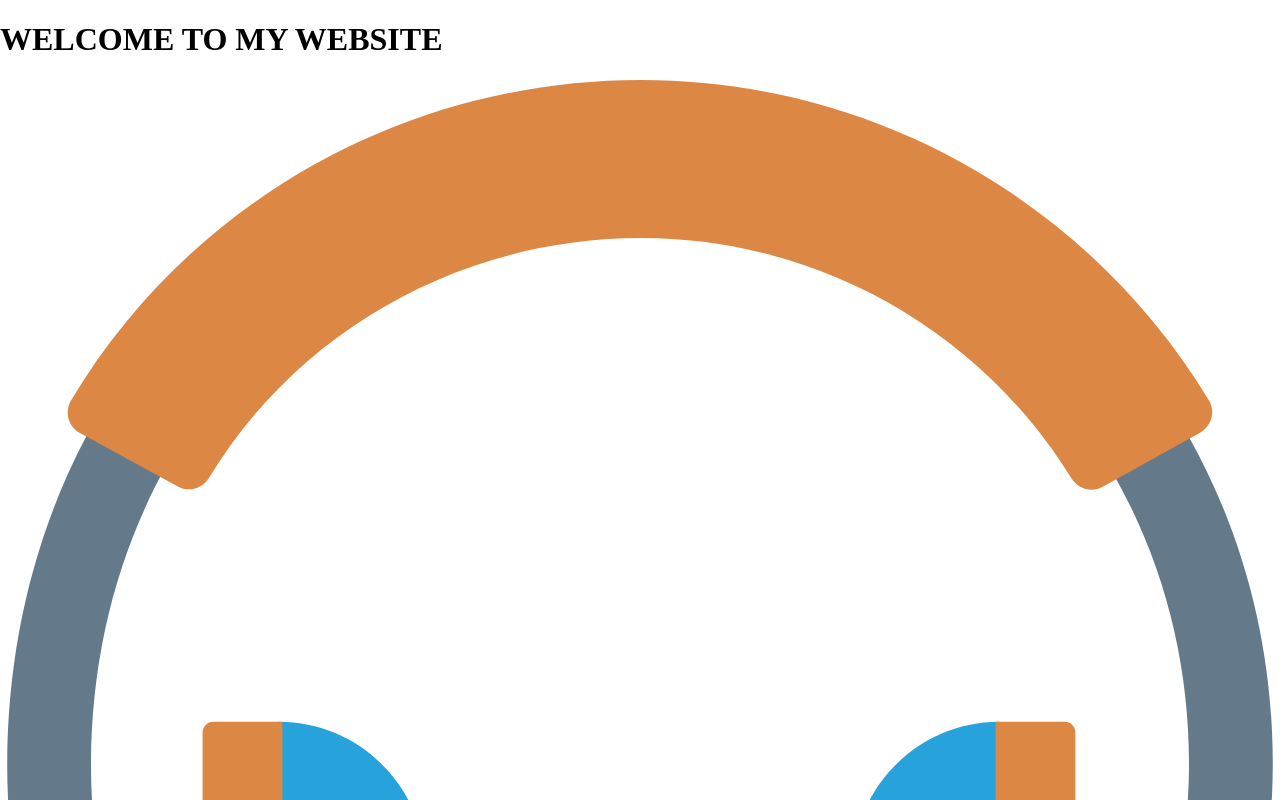
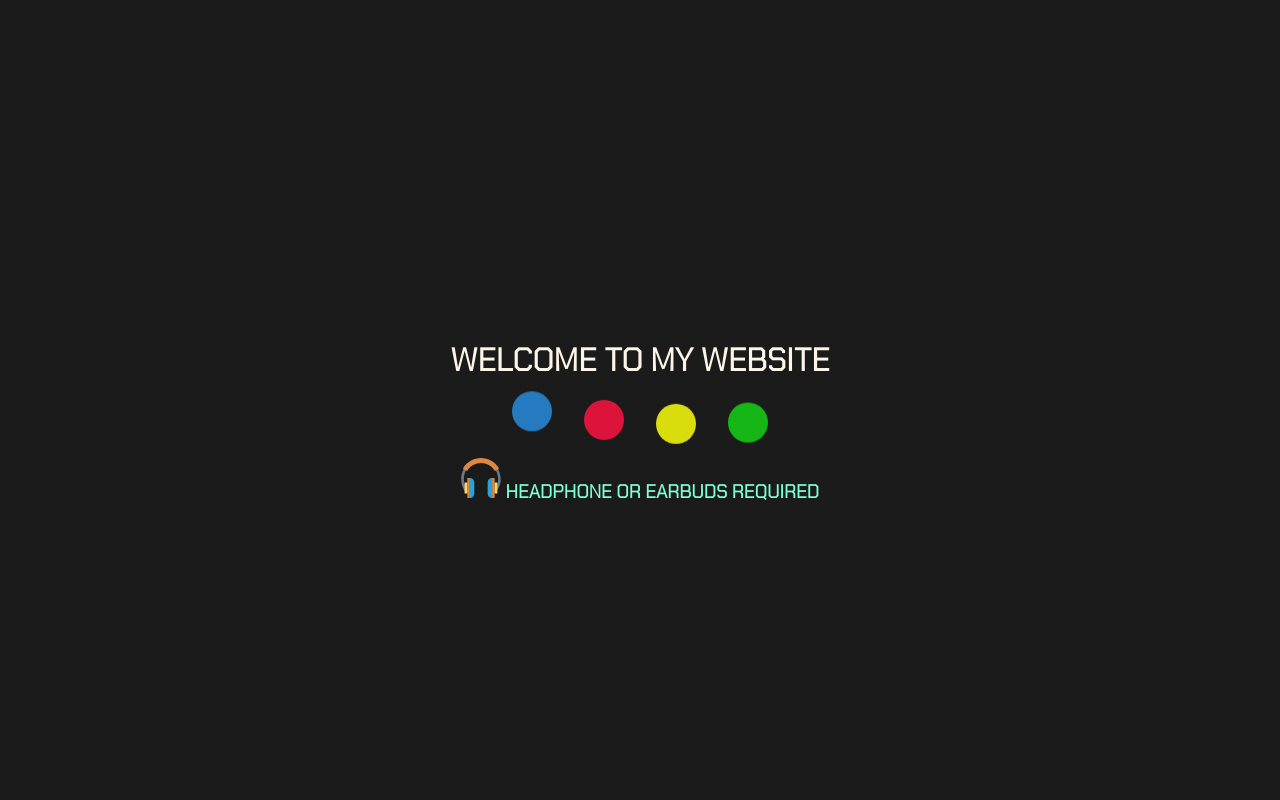
Before and after one commit to Sbai-Salah/website, a plain HTML site: page index.html in a window 1280 px wide. Shown: the top 800 px of the page. Drawn offline with nearby package versions, Linux system fonts and the light colour scheme; the site is published under a folder, as on GitHub Pages, so addresses that start at the root find nothing; a script that the page names is missing; a web font is replaced by a local one.

Commit message:
Update index.html

```diff
--- a/index.html
+++ b/index.html
@@ -33,7 +33,7 @@
       href="https://fonts.googleapis.com/css2?family=Chakra+Petch:wght@300&family=Poiret+One&family=Rampart+One&display=swap"
       rel="stylesheet"
     />
-    <link rel="stylesheet" href="/sty.css" />
+    <link rel="stylesheet" href="sty.css" />
     <script src="https://cdnjs.cloudflare.com/ajax/libs/prefixfree/1.0.7/prefixfree.min.js"></script>
     <script
       src="https://kit.fontawesome.com/b468b60bf1.js"
```
